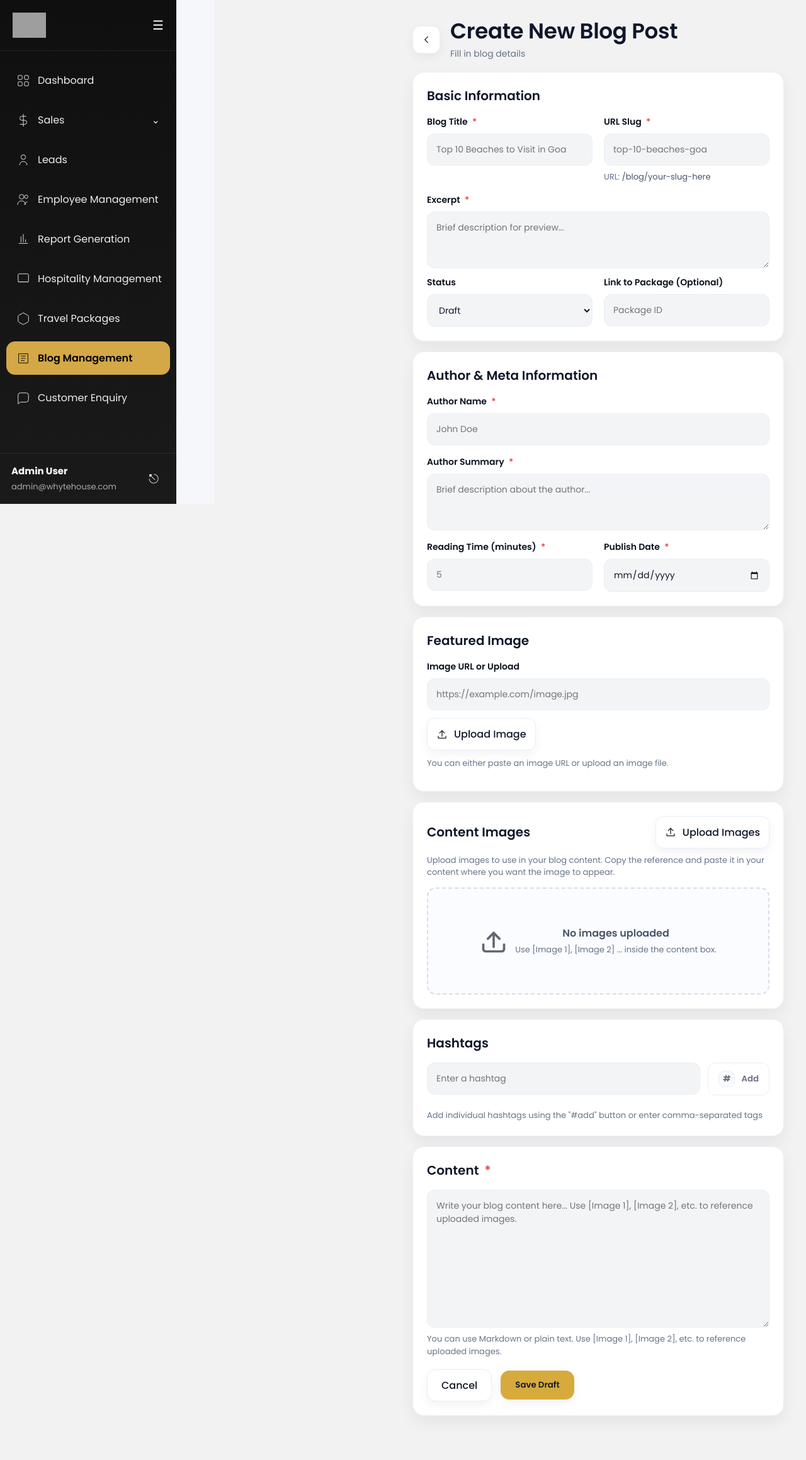
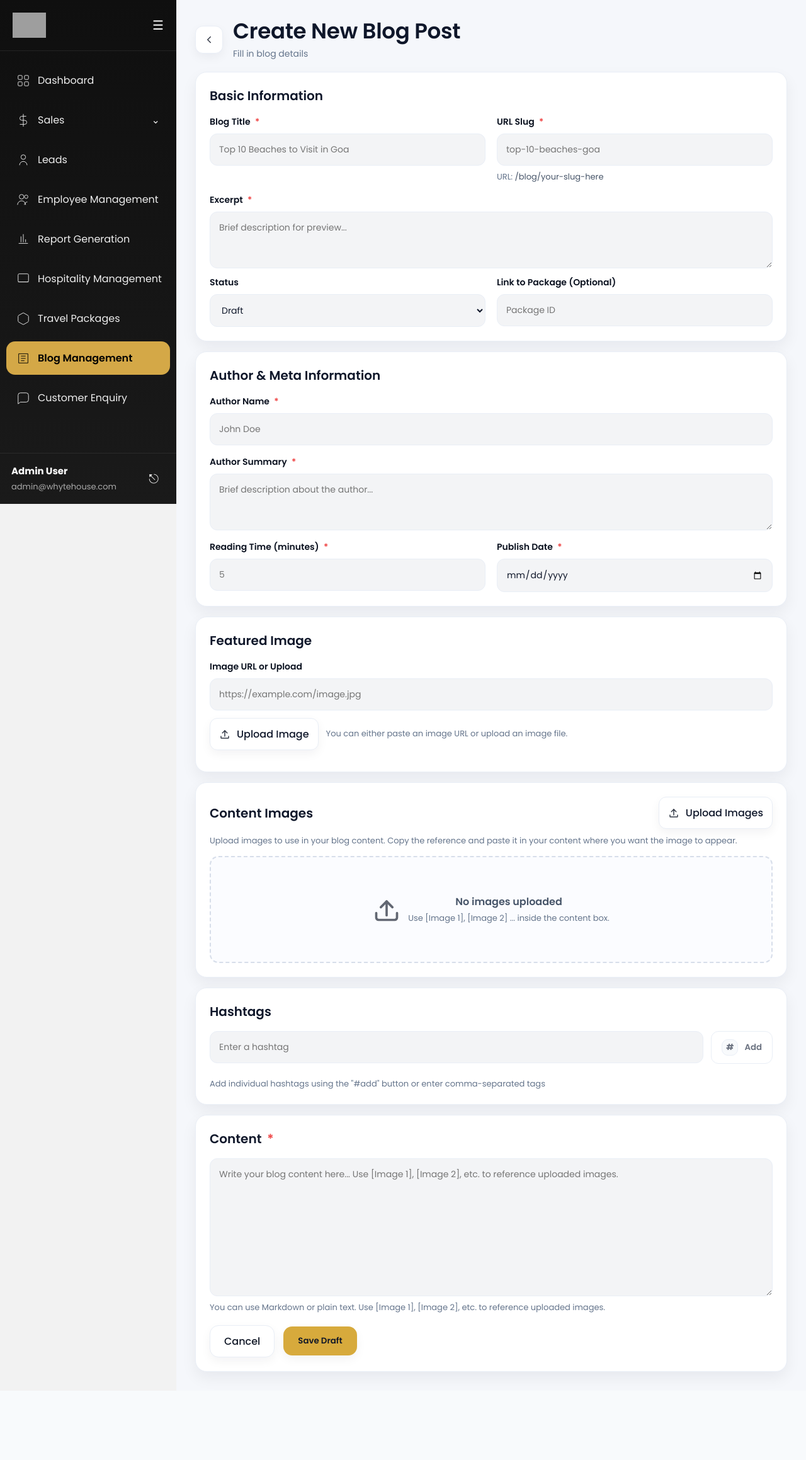
Before and after one commit to Anjalaprvn/whytehouse, a Django app: page /admin-blog/blogs/add/ in a window 1280 px wide. Shown: the whole page at 63% size. After the commit the page ends 2183 px from the top, so only its background shows below. Run offline with Django 5.2, Linux system fonts and the light colour scheme; grey boxes are pictures that could not be loaded.

Commit message:
Fix blog pages layout and convert to extend sidebar template

```diff
--- a/templates/admin/blog/add_blog.html
+++ b/templates/admin/blog/add_blog.html
@@ -1,14 +1,8 @@
+{% extends 'admin/sidebar.html' %}
 {% load static %}
-<!DOCTYPE html>
-<html lang="en">
-<head>
-  <meta charset="UTF-8" />
-  <meta name="viewport" content="width=device-width, initial-scale=1.0" />
-  <title>Create New Blog Post | Whyte House</title>
 
-  <link href="https://fonts.googleapis.com/css2?family=Poppins:wght@300;400;500;600&display=swap" rel="stylesheet">
-
-  <style>
+{% block extra_css %}
+<style>
     :root{
       --bg:#f5f7fb;
       --card:#ffffff;
@@ -25,23 +19,6 @@
     *{margin:0;padding:0;box-sizing:border-box;font-family:"Poppins",sans-serif}
     body{background:var(--bg);color:var(--text)}
     a{text-decoration:none;color:inherit}
-
-    .main {
-      margin-right: 0;
-       padding: 30px 20px;
-      margin-left:280px;
-
-     width: 100vw;               /* FULL viewport width */
-  max-width: 100%;            /* No max limit */
-  overflow-x: auto;           /* Scroll if needed */
-  }
-
-    .page{
-      max-width: none !important;   /* NO WIDTH LIMIT */
-  width: 100%;                 /* FULL WIDTH */
-  margin: 0 !important;        /* NO MARGINS */
-  padding: 0 15px 40px;        /* MINIMAL PADDING */
-    }
 
     /* Header */
     .top{
@@ -260,13 +237,9 @@
       .title-wrap h1{font-size:28px}
     }
   </style>
-</head>
+{% endblock %}
 
-<body>
-  {% include "admin/sidebar.html" %}
-
-  <div class="main">
-  <div class="page">
+{% block content %}
 
     <div class="top">
       <!-- Change href to your blog list URL -->
@@ -459,8 +432,7 @@
       </div>
 
 </form>
-    </div>
-  </div>
+
 <script>
 // Image preview functionality
 document.getElementById('featured_image_input').addEventListener('change', function(e) {
@@ -533,5 +505,4 @@ window.addEventListener('DOMContentLoaded', function() {
     }
 });
 </script>
-</body>
-</html>
+{% endblock %}
```
Also changed, not shown: templates/admin/blog/edit_blog.html (+12 -33 lines), templates/admin/blog/view_blog.html (+7 -19 lines).
